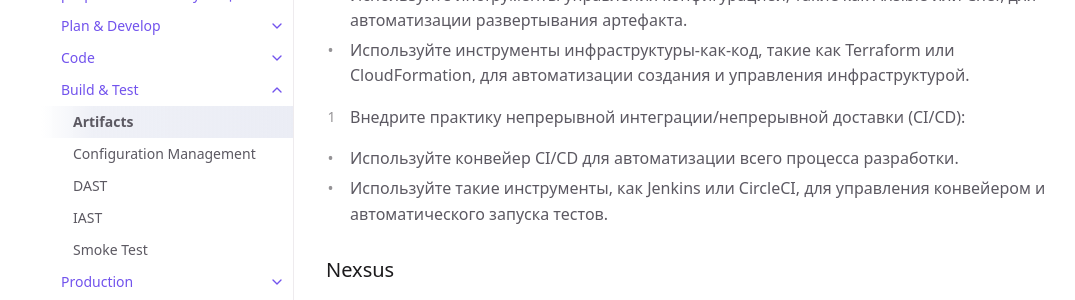
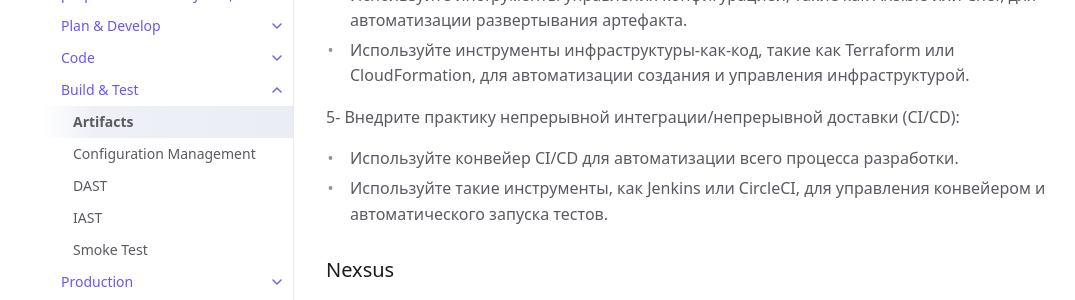
Before and after one commit to 2artem2/Work-Stuff, a Jekyll site: the page built from docs/build-test/artifacts.md, in a window 1280 px wide and 900 px high, scrolled down 1551 px. Shown: the part 154-454 px from the top of the window, without its empty margins (78-1153 px from the left). Built offline with Jekyll 4.4.1, drawn with Linux system fonts in a browser that asks for light colours.

Commit message:
artifacts.md

```diff
--- a/docs/build-test/artifacts.md
+++ b/docs/build-test/artifacts.md
@@ -54,7 +54,7 @@ parent: Build & Test
 * Используйте инструменты управления конфигурацией, такие как Ansible или Chef, для автоматизации развертывания артефакта.
 * Используйте инструменты инфраструктуры-как-код, такие как Terraform или CloudFormation, для автоматизации создания и управления инфраструктурой.
 
-5. Внедрите практику непрерывной интеграции/непрерывной доставки (CI/CD):
+5- Внедрите практику непрерывной интеграции/непрерывной доставки (CI/CD):
 
 * Используйте конвейер CI/CD для автоматизации всего процесса разработки.
 * Используйте такие инструменты, как Jenkins или CircleCI, для управления конвейером и автоматического запуска тестов.
```
